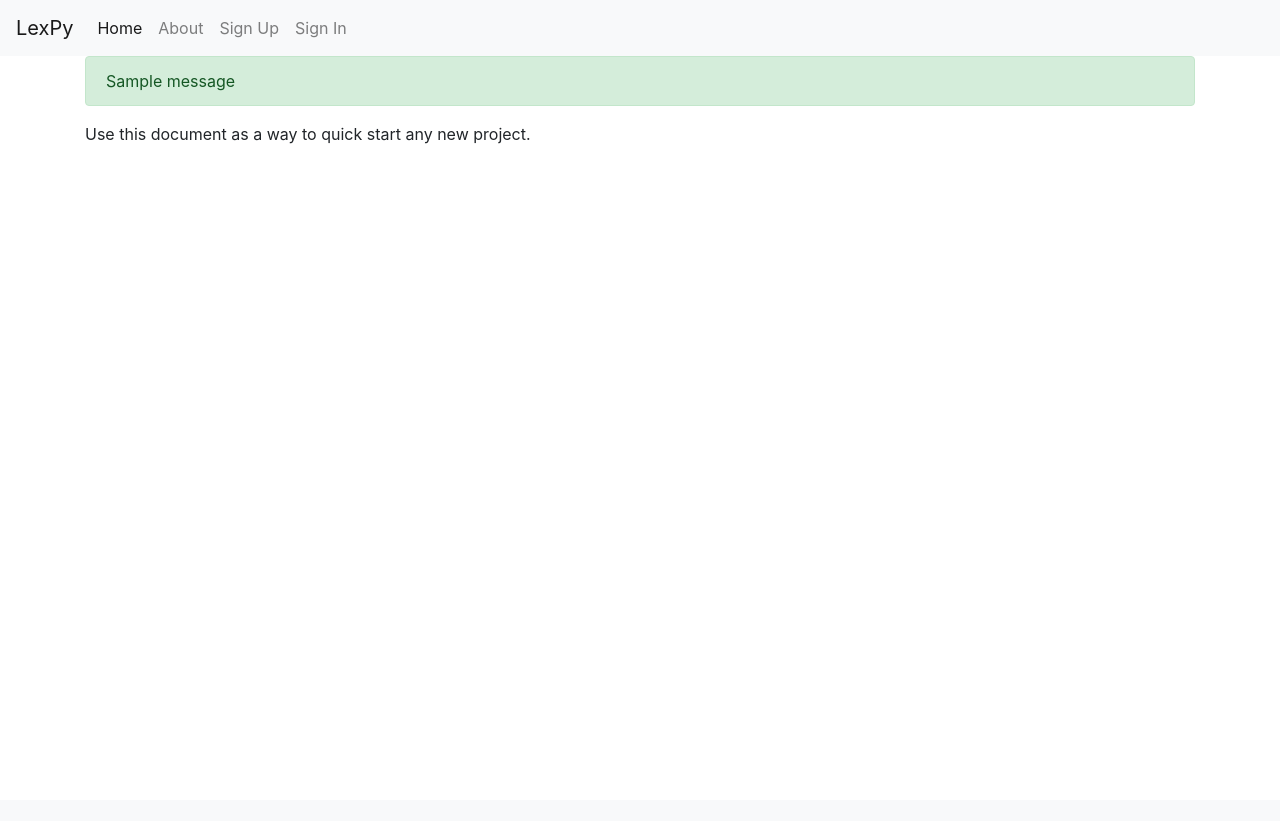
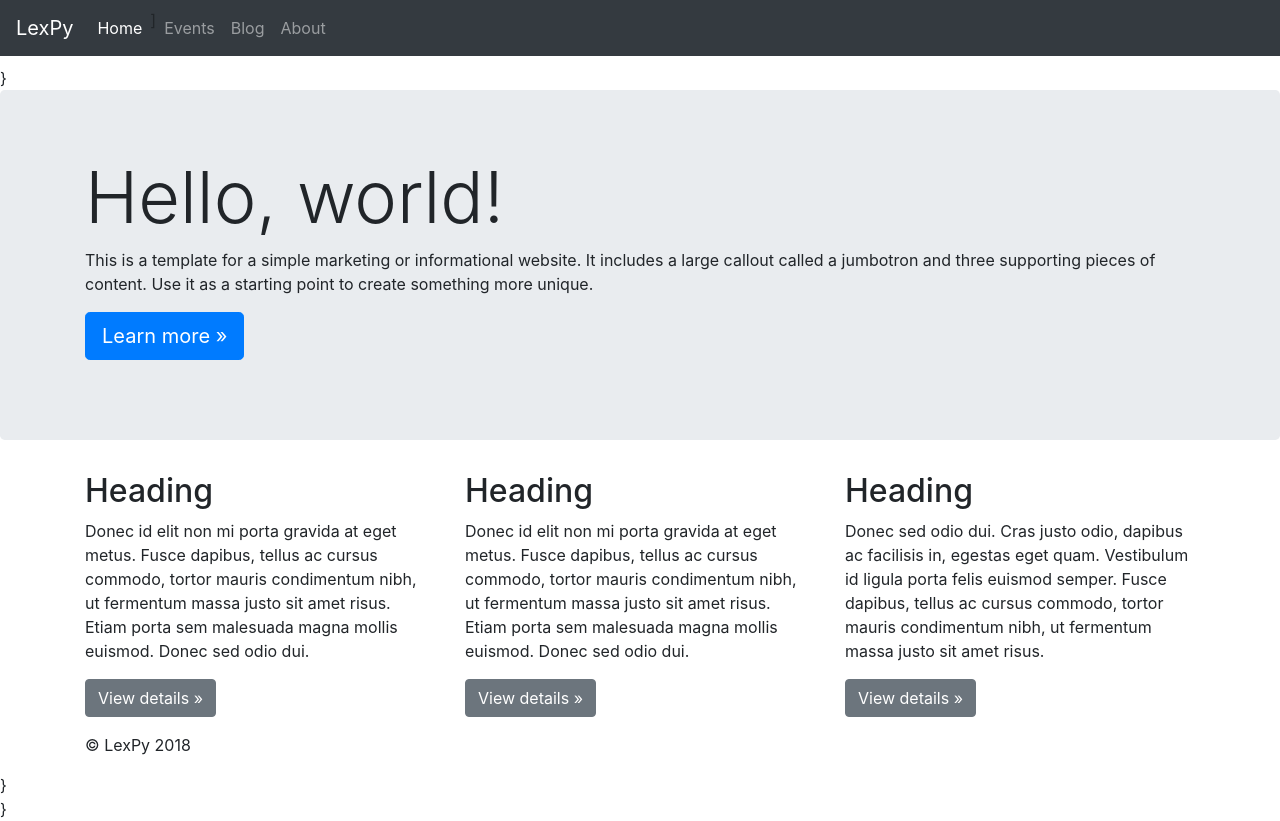
Before and after one commit to jwombles/lexpy, a Django app: page / in a window 1280 px wide. Before the commit the page ends 144 px from the top, so only its background shows below. Run offline with Django 3.2, Linux system fonts and the light colour scheme; tables that the repository leaves empty hold one stand-in row (values such as "Sample post"); one stand-in notice (Sample message) is shown; some libraries are stand-ins or nearby versions.

Commit message:
Navbar and Base Template setup

```diff
--- a/lexpy/templates/base.html
+++ b/lexpy/templates/base.html
@@ -1,108 +1,115 @@
-{% load static i18n compress%}<!DOCTYPE html>
+{% load static i18n compress%}
+<!DOCTYPE html>
 <html lang="en">
   <head>
     <meta charset="utf-8">
-    <meta http-equiv="x-ua-compatible" content="ie=edge">
     <title>{% block title %}LexPy{% endblock title %}</title>
-    <meta name="viewport" content="width=device-width, initial-scale=1.0">
+    <meta name="viewport" content="width=device-width, initial-scale=1, shrink-to-fit=no">
     <meta name="description" content="">
     <meta name="author" content="">
-
-    <!-- HTML5 shim, for IE6-8 support of HTML5 elements -->
-    <!--[if lt IE 9]>
-      <script src="https://cdnjs.cloudflare.com/ajax/libs/html5shiv/3.7.3/html5shiv.min.js"></script>
-    <![endif]-->
 
     <link rel="icon" href="{% static 'images/favicons/favicon.ico' %}">
 
     {% block css %}
-
-
     <!-- Your stuff: Third-party CSS libraries go here -->
     {% compress css %}
+
     <!-- This file stores project-specific CSS -->
-
     <link href="{% static 'css/project.css' %}" rel="stylesheet">
 
     {% endcompress %}
-    {% endblock %}
+    {% endblock css %}
 
+    <!-- Bootstrap core CSS -->
+    <!-- <link href="../../dist/css/bootstrap.min.css" rel="stylesheet"> -->
+
+    <!-- Custom styles for this template -->
+    <!-- <link href="jumbotron.css" rel="stylesheet"> -->
   </head>
+  <body>
+    <main role="main">
+    <!-- <div class="container"> -->
+    {% include 'base/navbar.html' %}
 
-  <body>
+    {% block messages %}
+      {% if messages %}
+      <div class="container">
+      {% for message in messages %}
+        <div class="alert {% if message.tags %}alert -{{ message.tags }}{% endif %}">{{ message }}></div>
+      {% endfor %}
+      </div>
+    {% endif %}
+    {% endblock messages %}}
 
-    <div class="m-b-1">
-      <nav class="navbar navbar-expand-md navbar-light bg-light">
-        <button class="navbar-toggler navbar-toggler-right" type="button" data-toggle="collapse" data-target="#navbarSupportedContent" aria-controls="navbarSupportedContent" aria-expanded="false" aria-label="Toggle navigation">
-          <span class="navbar-toggler-icon"></span>
-        </button>
-        <a class="navbar-brand" href="{% url 'home' %}">LexPy</a>
+  {% block content %}
+      <!-- Main jumbotron for a primary marketing message or call to action -->
+      <div class="jumbotron">
+        <div class="container">
+          <h1 class="display-3">Hello, world!</h1>
+          <p>This is a template for a simple marketing or informational website. It includes a large callout called a jumbotron and three supporting pieces of content. Use it as a starting point to create something more unique.</p>
+          <p><a class="btn btn-primary btn-lg" href="#" role="button">Learn more &raquo;</a></p>
+        </div>
+      </div>
 
-        <div class="collapse navbar-collapse" id="navbarSupportedContent">
-          <ul class="navbar-nav mr-auto">
-            <li class="nav-item active">
-              <a class="nav-link" href="{% url 'home' %}">Home <span class="sr-only">(current)</span></a>
-            </li>
-            <li class="nav-item">
-              <a class="nav-link" href="{% url 'about' %}">About</a>
-            </li>
-            {% if request.user.is_authenticated %}
-              <li class="nav-item">
-                {# URL provided by django-allauth/account/urls.py #}
-                <a class="nav-link" href="{% url 'users:detail' request.user.username  %}">{% trans "My Profile" %}</a>
-              </li>
-              <li class="nav-item">
-                {# URL provided by django-allauth/account/urls.py #}
-                <a class="nav-link" href="{% url 'account_logout' %}">{% trans "Sign Out" %}</a>
-              </li>
-            {% else %}
-              <li class="nav-item">
-                {# URL provided by django-allauth/account/urls.py #}
-                <a id="sign-up-link" class="nav-link" href="{% url 'account_signup' %}">{% trans "Sign Up" %}</a>
-              </li>
-              <li class="nav-item">
-                {# URL provided by django-allauth/account/urls.py #}
-                <a id="log-in-link" class="nav-link" href="{% url 'account_login' %}">{% trans "Sign In" %}</a>
-              </li>
-            {% endif %}
-          </ul>
+      <div class="container">
+        <!-- Example row of columns -->
+        <div class="row">
+          <div class="col-md-4">
+            <h2>Heading</h2>
+            <p>Donec id elit non mi porta gravida at eget metus. Fusce dapibus, tellus ac cursus commodo, tortor mauris condimentum nibh, ut fermentum massa justo sit amet risus. Etiam porta sem malesuada magna mollis euismod. Donec sed odio dui. </p>
+            <p><a class="btn btn-secondary" href="#" role="button">View details &raquo;</a></p>
+          </div>
+          <div class="col-md-4">
+            <h2>Heading</h2>
+            <p>Donec id elit non mi porta gravida at eget metus. Fusce dapibus, tellus ac cursus commodo, tortor mauris condimentum nibh, ut fermentum massa justo sit amet risus. Etiam porta sem malesuada magna mollis euismod. Donec sed odio dui. </p>
+            <p><a class="btn btn-secondary" href="#" role="button">View details &raquo;</a></p>
+          </div>
+          <div class="col-md-4">
+            <h2>Heading</h2>
+            <p>Donec sed odio dui. Cras justo odio, dapibus ac facilisis in, egestas eget quam. Vestibulum id ligula porta felis euismod semper. Fusce dapibus, tellus ac cursus commodo, tortor mauris condimentum nibh, ut fermentum massa justo sit amet risus.</p>
+            <p><a class="btn btn-secondary" href="#" role="button">View details &raquo;</a></p>
+          </div>
         </div>
-      </nav>
 
-    </div>
+        <!-- <hr> -->
+      </div> <!-- /container -->
+    {% endblock content %}
+  <!-- </div> -->
 
-    <div class="container">
+  {% block footer %}
+      <footer class="container">
+      <p>&copy; LexPy 2018</p>
+    </footer>
+  {% endblock footer %}}
 
-      {% if messages %}
-          {% for message in messages %}
-              <div class="alert {% if message.tags %}alert-{{ message.tags }}{% endif %}">{{ message }}</div>
-          {% endfor %}
-      {% endif %}
+    </main>
 
-      {% block content %}
-        <p>Use this document as a way to quick start any new project.</p>
-      {% endblock content %}
-
-    </div> <!-- /container -->
-
-    {% block modal %}{% endblock modal %}
-
-    <!-- Le javascript
-    ================================================== -->
-    <!-- Placed at the end of the document so the pages load faster -->
     {% block javascript %}
 
       <!-- Vendor dependencies bundled as one file-->
       {% compress js %}
-      <script src="{% static 'js/vendors.js' %}"></script>
+        <script src="{% static 'js/vendors.js' %}"></script>
       {% endcompress %}
 
-
-      <!-- place project specific Javascript in this file -->
+       <!-- place project specific Javascript in this file -->
       {% compress js %}
       <script src="{% static 'js/project.js' %}"></script>
       {% endcompress %}
 
-    {% endblock javascript %}
+    {% endblock javascript %}}
+
+  </body>
+  </html>
+
+    <!-- Bootstrap core JavaScript
+    ================================================== -->
+    <!-- Placed at the end of the document so the pages load faster -->
+    <!--CDN from source code on bootstrap
+
+    <script src="https://code.jquery.com/jquery-3.3.1.slim.min.js" integrity="sha384-q8i/X+965DzO0rT7abK41JStQIAqVgRVzpbzo5smXKp4YfRvH+8abtTE1Pi6jizo" crossorigin="anonymous"></script>
+    <script>window.jQuery || document.write('<script src="../../assets/js/vendor/jquery-slim.min.js"><\/script>')</script>
+    <script src="../../assets/js/vendor/popper.min.js"></script>
+    <script src="../../dist/js/bootstrap.min.js"></script>
   </body>
 </html>
+  -->
--- /dev/null
+++ b/lexpy/templates/base/messages.html
@@ -0,0 +1,6 @@
+ <div class="container">
+      {% if messages %}
+          {% for message in messages %}
+              <div class="alert {% if message.tags %}alert-{{ message.tags }}{% endif %}">{{ message }}</div>
+          {% endfor %}
+      {% endif %}
--- /dev/null
+++ b/lexpy/templates/base/navbar.html
@@ -0,0 +1,35 @@
+
+{% url 'home' as home_url %}
+{% url 'events' as events_url %}
+{% url 'blog' as blog_url %}
+{% url 'about' as about_url %}
+
+  <div class="container">
+    <nav class="navbar navbar-expand-md navbar-dark fixed-top bg-dark">
+      <a class="navbar-brand" href="#">LexPy</a>
+      <button class="navbar-toggler" type="button" data-toggle="collapse" data-target="#navbarsExampleDefault" aria-controls="navbarsExampleDefault" aria-expanded="false" aria-label="Toggle navigation">
+        <span class="navbar-toggler-icon"></span>
+      </button>
+
+      <div class="collapse navbar-collapse" id="navbarsExampleDefault">
+        <ul class="navbar-nav mr-auto">
+          <li class="nav-item {% if request.path == home_url %}active{% endif %}">
+            <a class="nav-link" href="#">Home <span class="sr-only">(current)</span></a>
+          </li>
+          ] <li class="nav-item {% if request.path == events_url %}active{% endif %}">
+            <a class="nav-link" href="#">Events <span class="sr-only">(current)</span></a>
+          </li>
+          <li class="nav-item {% if request.path == blog_url %}active{% endif %}">
+            <a class="nav-link" href="#">Blog <span class="sr-only">(current)</span></a>
+          </li>
+           <li class="nav-item {% if request.path == about_url %}active{% endif %}">
+            <a class="nav-link" href="#">About <span class="sr-only">(current)</span></a>
+          </li>
+        <!-- <form class="form-inline my-2 my-lg-0">
+          <input class="form-control mr-sm-2" type="text" placeholder="Search" aria-label="Search">
+          <button class="btn btn-outline-success my-2 my-sm-0" type="submit">Search</button>
+        </form> -->
+        </ul>
+      </div>
+    </nav>
+  </div>
```
Also changed, not shown: lexpy/templates/oldbase.html (added, +108 -0 lines).
